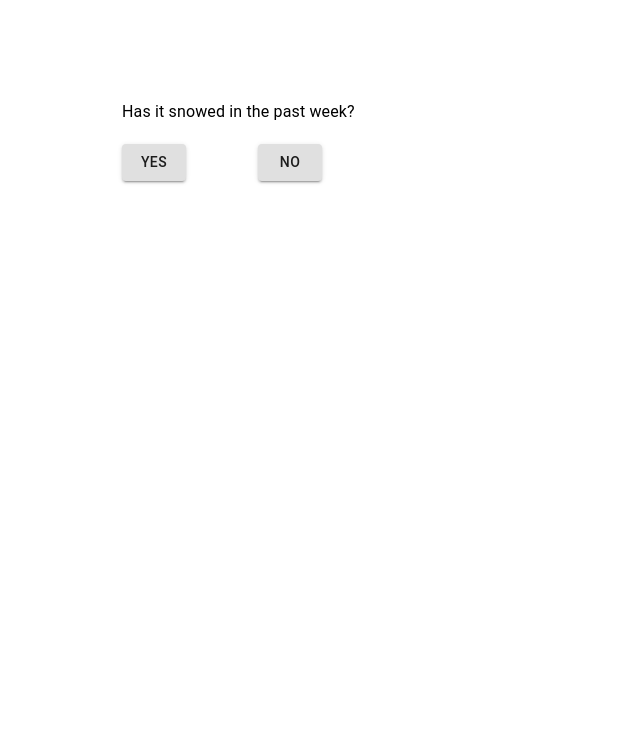
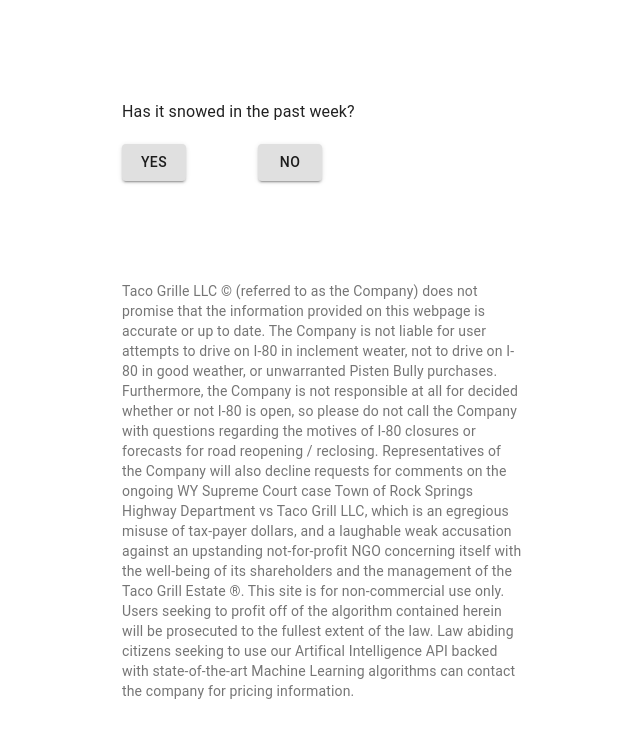
Before and after one commit to malcolmsgroves/is-i80-open, a React (Create React App) app: page / in a window 1280 px wide. Shown: the top 738 px of the page, without its empty margins (318-958 px from the left). Built offline with nearby package versions, Linux system fonts and the light colour scheme.

Commit message:
add liability form

```diff
--- a/src/App.tsx
+++ b/src/App.tsx
@@ -1,5 +1,6 @@
 import React from "react";
 import { Box, Button, Typography } from "@material-ui/core";
+import { Liability } from "./Liability";
 
 interface DecisionNode {
   question: string;
@@ -68,7 +69,9 @@
 
   return (
     <Box>
-      <Typography>{currentState.question}?</Typography>
+      <Typography variant="body1" color="textPrimary">
+        {currentState.question}?
+      </Typography>
       <Box
         display="flex"
         flexDirection="row"
@@ -95,6 +98,8 @@
       }}
     >
       <Question />
+      <Box height={100} />
+      <Liability />
     </Box>
   );
 };
--- /dev/null
+++ b/src/Liability.tsx
@@ -0,0 +1,27 @@
+import * as React from "react";
+import { Typography } from "@material-ui/core";
+
+export const Liability = () => {
+  return (
+    <Typography variant="body2" color="textSecondary">
+      Taco Grille LLC &copy; (referred to as the Company) does not promise that
+      the information provided on this webpage is accurate or up to date. The
+      Company is not liable for user attempts to drive on I-80 in inclement
+      weater, not to drive on I-80 in good weather, or unwarranted Pisten Bully
+      purchases. Furthermore, the Company is not responsible at all for decided
+      whether or not I-80 is open, so please do not call the Company with
+      questions regarding the motives of I-80 closures or forecasts for road
+      reopening / reclosing. Representatives of the Company will also decline
+      requests for comments on the ongoing WY Supreme Court case Town of Rock
+      Springs Highway Department vs Taco Grill LLC, which is an egregious misuse
+      of tax-payer dollars, and a laughable weak accusation against an
+      upstanding not-for-profit NGO concerning itself with the well-being of its
+      shareholders and the management of the Taco Grill Estate &reg;. This site
+      is for non-commercial use only. Users seeking to profit off of the
+      algorithm contained herein will be prosecuted to the fullest extent of the
+      law. Law abiding citizens seeking to use our Artifical Intelligence API
+      backed with state-of-the-art Machine Learning algorithms can contact the
+      company for pricing information.
+    </Typography>
+  );
+};
```
